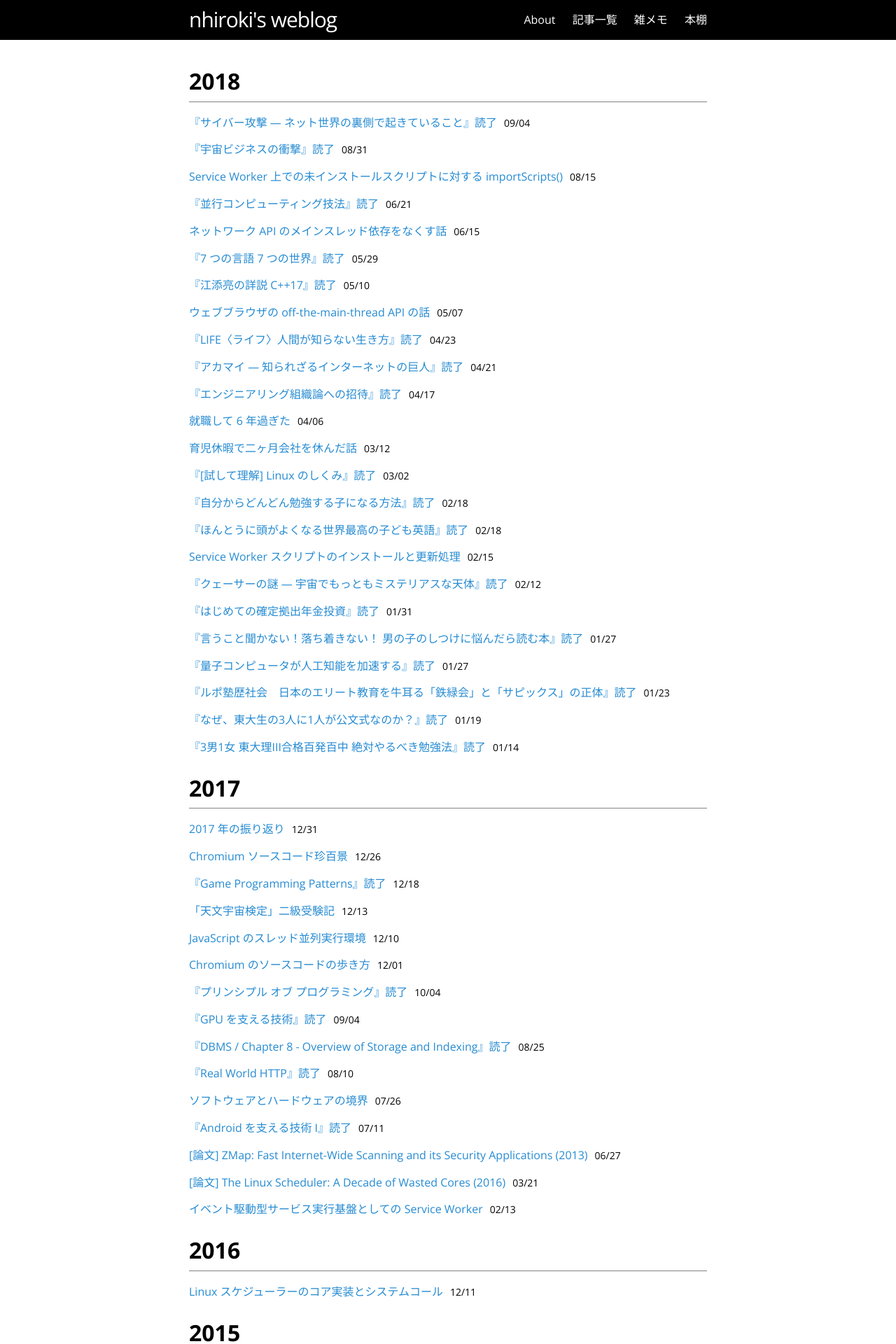
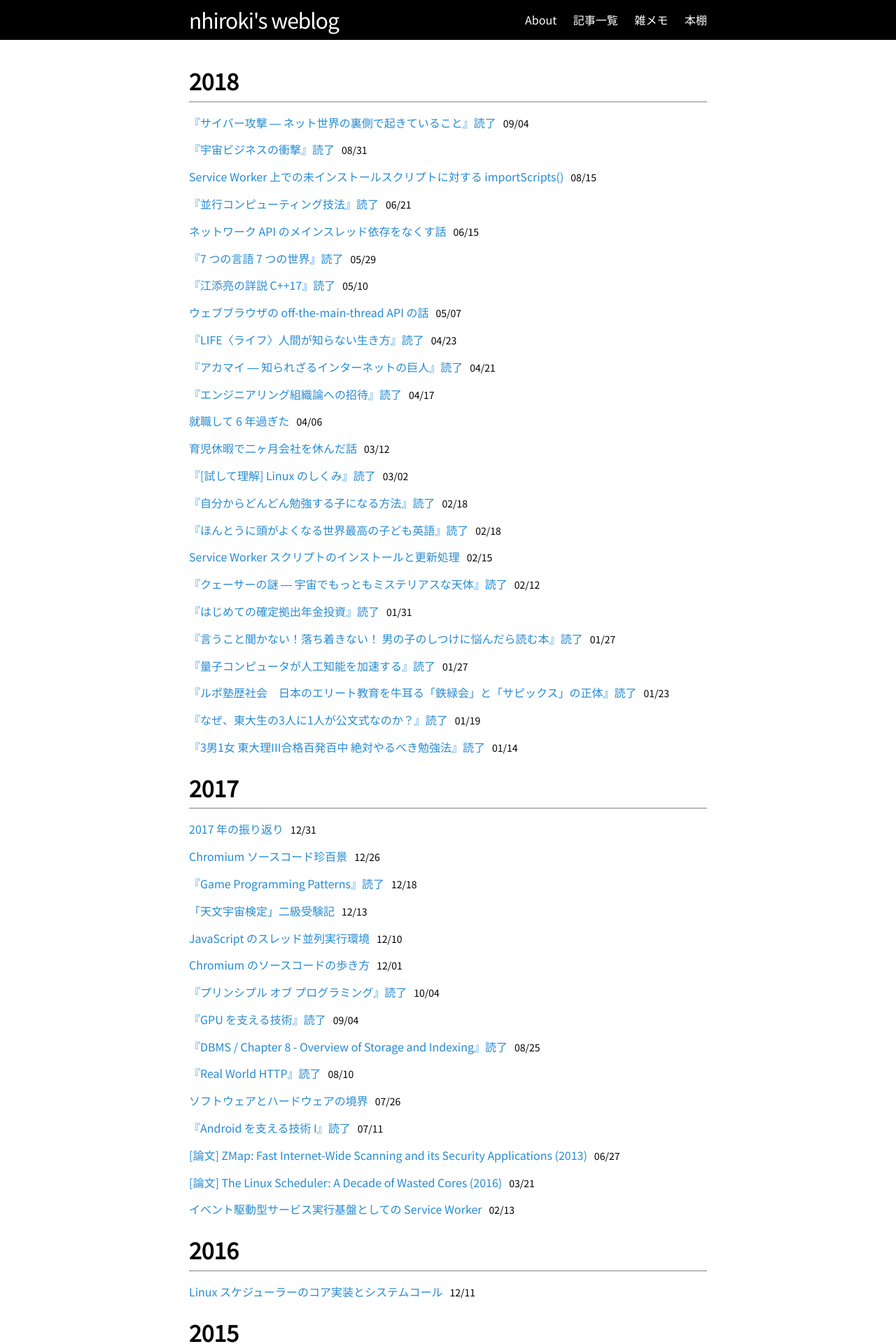
Before and after one commit to nhiroki/nhiroki.github.io, a Jekyll site: the page built from index.html, in a window 1280 px wide. Shown: the top 1920 px of the page at 70% size. Built offline with Jekyll 4.4.1, drawn with Linux system fonts in a browser that asks for light colours.

Commit message:
Change Web fonts to Noto Sans JP

```diff
--- a/_includes/head.html
+++ b/_includes/head.html
@@ -5,7 +5,7 @@
 
     <title>{% if page.title %}{{ page.title }}{% else %}{{ site.title }}{% endif %}</title>
 
-    <link href='https://fonts.googleapis.com/css?family=Open+Sans:400italic,700italic,700,400' rel='stylesheet' type='text/css'>
+    <link href="https://fonts.googleapis.com/css?family=Noto+Sans+JP" rel="stylesheet">
     <link href='https://fonts.googleapis.com/css?family=Source+Code+Pro:400,700' rel='stylesheet' type='text/css'>
     <link rel="stylesheet" href="{{ "/css/main.css" | prepend: site.baseurl }}">
     <link rel="canonical" href="{{ page.url | replace:'index.html','' | prepend: site.baseurl | prepend: site.url }}">
--- a/css/main.scss
+++ b/css/main.scss
@@ -6,7 +6,7 @@
 
 
 // Our variables
-$base-font-family: "Open Sans", "Hiragino Kaku Gothic ProN", Meiryo, sans-serif;
+$base-font-family: "Noto Sans JP", sans-serif;
 $base-font-size:   16px;
 $base-font-size-on-palm: 15px;
 $small-font-size:  $base-font-size * 0.875;
```
